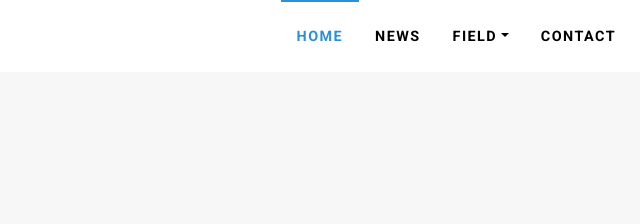
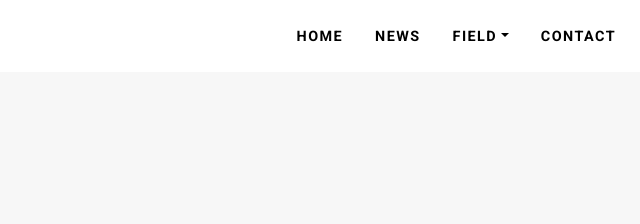
Before and after one commit to ZhuLinStudio/ZhulinStudio-home, a plain HTML site: page digicert.html in a window 1280 px wide. Shown: the top 224 px of the page, 563-1203 px from the left. Drawn offline with Linux system fonts and the light colour scheme.

Commit message:
Add files via upload

```diff
--- a/digicert.html
+++ b/digicert.html
@@ -33,7 +33,7 @@
           <button type="button" data-toggle="collapse" data-target="#navbarSupportedContent" aria-controls="navbarSupportedContent" aria-expanded="false" aria-label="Toggle navigation" class="navbar-toggler navbar-toggler-right small"><span class="text-uppercase mr-2">Menu</span><i class="fas fa-bars"></i></button>
           <div id="navbarSupportedContent" class="collapse navbar-collapse">
             <ul class="navbar-nav ml-auto d-lg-flex align-items-lg-center">
-              <li class="nav-item"><a href="index.html" class="nav-link font-weight-bold text-uppercase px-lg-3 py-lg-4 active">Home </a>
+              <li class="nav-item"><a href="index.html" class="nav-link font-weight-bold text-uppercase px-lg-3 py-lg-4">Home </a>
               </li>
               <li class="nav-item"><a href="news.html" class="nav-link font-weight-bold text-uppercase px-lg-3 py-lg-4">News</a>
               </li>
```
